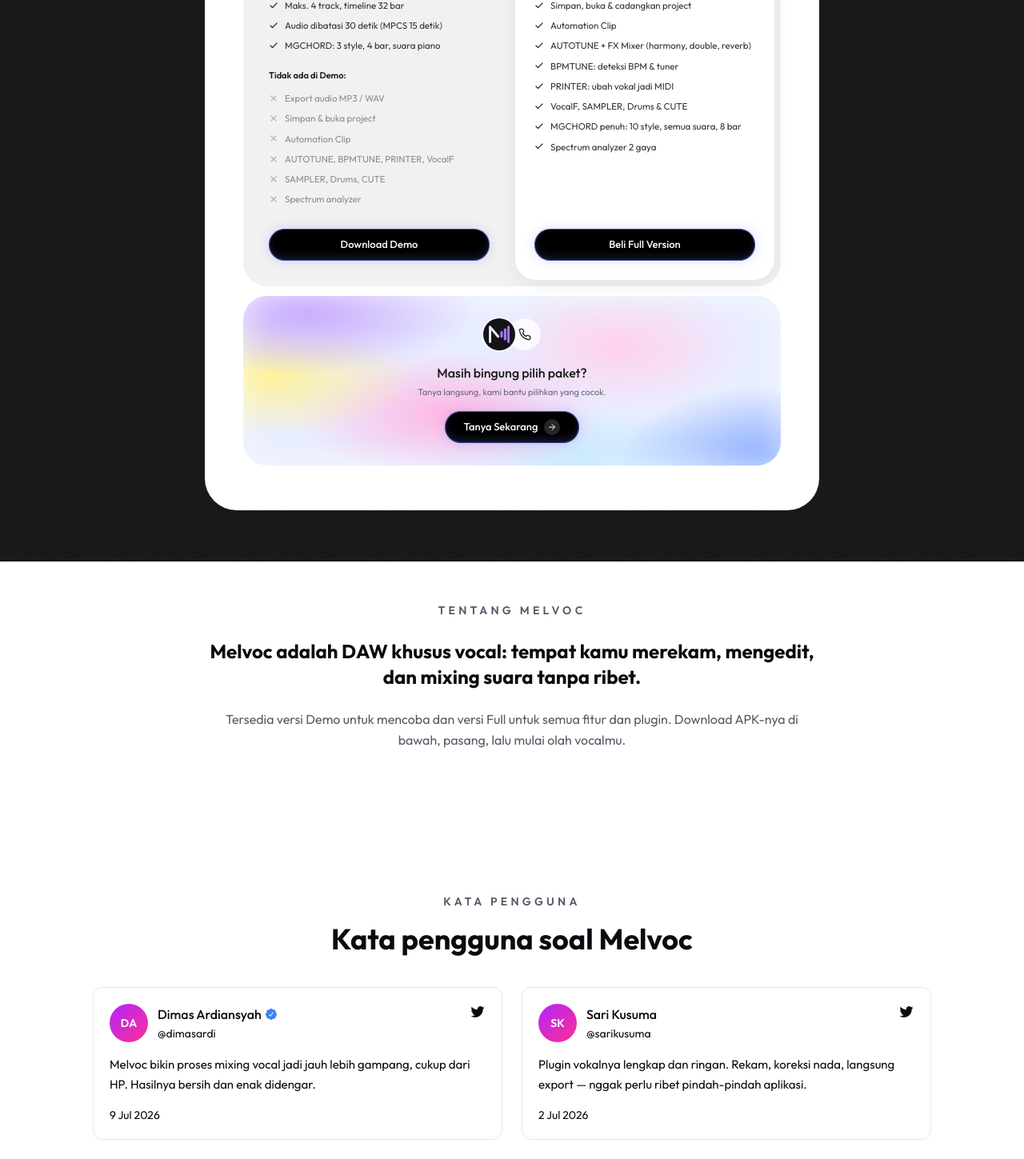
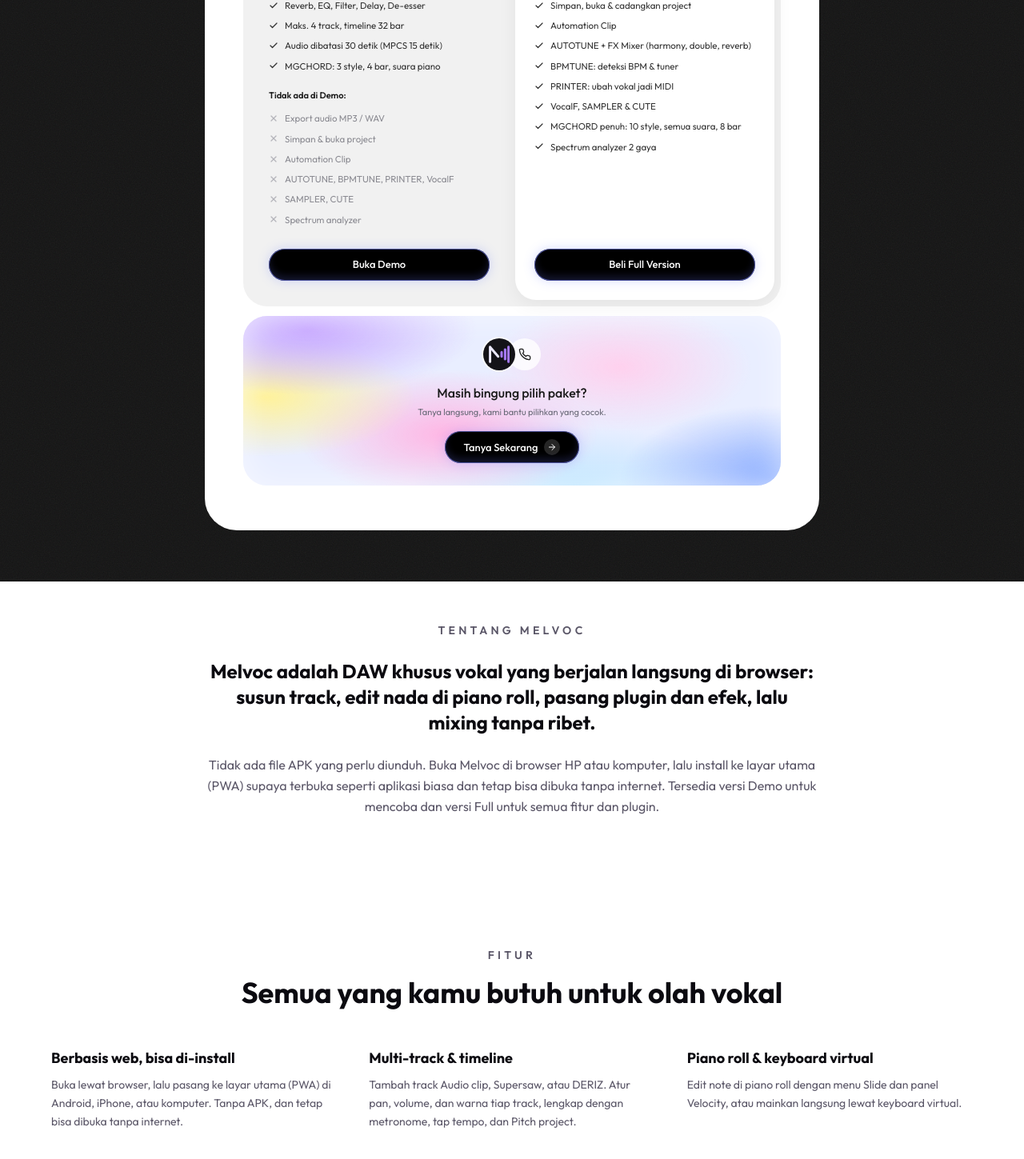
Before and after one commit to xe986232-ai/melvoclandingpage, a Next.js app: page / in a window 1280 px wide. Shown: the part 1323-2772 px from the top of the page at 80% size. Built offline with nearby package versions, Linux system fonts and the light colour scheme; a web font is replaced by a local one.

Commit message:
Homepage: rewrite content for web app / PWA (no APK, no recording wording), add Fitur section, update FAQ and Cara Pakai

```diff
--- a/app/layout.js
+++ b/app/layout.js
@@ -31,11 +31,11 @@ const accent = Space_Grotesk({
 export const metadata = {
   title: { default: "Melvoc — DAW Vocal", template: "%s | Melvoc" },
   description:
-    "Melvoc — DAW untuk olah vocal dan mixing vocal. Tersedia versi Demo dan Full Version.",
-  keywords: ["Melvoc", "DAW", "vocal", "mixing vocal", "aplikasi rekaman", "APK"],
+    "Melvoc — DAW vokal berbasis web (PWA): susun track, edit nada, dan mixing langsung dari browser. Tersedia versi Demo dan Full Version.",
+  keywords: ["Melvoc", "DAW", "DAW web", "PWA", "vocal", "mixing vocal", "piano roll"],
   openGraph: {
     title: "Melvoc — DAW Vocal",
-    description: "Rekam, edit, dan mixing vocal langsung dari HP.",
+    description: "DAW vokal berbasis web: susun track, edit, dan mixing langsung dari browser. Bisa di-install sebagai PWA.",
     siteName: "Melvoc",
     locale: "id_ID",
     type: "website",
@@ -43,7 +43,7 @@ export const metadata = {
   twitter: {
     card: "summary_large_image",
     title: "Melvoc — DAW Vocal",
-    description: "Rekam, edit, dan mixing vocal langsung dari HP.",
+    description: "DAW vokal berbasis web: susun track, edit, dan mixing langsung dari browser. Bisa di-install sebagai PWA.",
   },
 };
 
--- a/app/page.js
+++ b/app/page.js
@@ -1,6 +1,7 @@
 import { SiteNavbar } from "@/components/ui/site-navbar";
 import AppHeader from "@/components/AppHeader";
 import AboutSection from "@/components/AboutSection";
+import FeatureSection from "@/components/FeatureSection";
 import PricingSection from "@/components/PricingSection";
 import TestimonialSection from "@/components/TestimonialSection";
 import FaqSection from "@/components/FaqSection";
@@ -14,6 +15,7 @@ export default function Home() {
       <AppHeader />
       <PricingSection />
       <AboutSection />
+      <FeatureSection />
       <TestimonialSection />
       <FaqSection />
       <Footer />
--- a/components/AboutSection.jsx
+++ b/components/AboutSection.jsx
@@ -30,10 +30,10 @@ export default function AboutSection() {
           className="space-y-6"
         >
           <p className="font-display font-bold text-xl sm:text-2xl leading-snug text-ink">
-            Melvoc adalah DAW khusus vocal: tempat kamu merekam, mengedit, dan mixing suara tanpa ribet.
+            Melvoc adalah DAW khusus vokal yang berjalan langsung di browser: susun track, edit nada di piano roll, pasang plugin dan efek, lalu mixing tanpa ribet.
           </p>
           <p className="font-body font-normal text-ink-muted text-base leading-relaxed">
-            Tersedia versi Demo untuk mencoba dan versi Full untuk semua fitur dan plugin. Download APK-nya di bawah, pasang, lalu mulai olah vocalmu.
+            Tidak ada file APK yang perlu diunduh. Buka Melvoc di browser HP atau komputer, lalu install ke layar utama (PWA) supaya terbuka seperti aplikasi biasa dan tetap bisa dibuka tanpa internet. Tersedia versi Demo untuk mencoba dan versi Full untuk semua fitur dan plugin.
           </p>
         </motion.div>
       </div>
--- a/components/AppHeader.jsx
+++ b/components/AppHeader.jsx
@@ -26,9 +26,9 @@ export default function AppHeader() {
         initial={{ opacity: 0, y: -8 }}
         animate={{ opacity: 1, y: 0 }}
         transition={{ duration: 0.5 }}
-        className="relative font-body text-sm font-medium text-[#111] sm:text-base"
+        className="relative font-body text-sm font-medium text-[#111] sm:text-[1rem]"
       >
-        DAW Vocal untuk Android
+        DAW Vocal berbasis web · bisa di-install (PWA)
       </motion.p>
 
       {/* tengah */}
@@ -48,8 +48,8 @@ export default function AppHeader() {
         <h1 className="mt-6 font-display text-4xl font-extrabold leading-tight text-[#111] sm:text-6xl">
           {APP_NAME}
         </h1>
-        <p className="mt-3 max-w-xs font-body text-sm text-[#555] sm:max-w-sm sm:text-base">
-          Rekam, edit, dan mix vokalmu langsung dari HP.
+        <p className="mt-3 max-w-xs font-body text-sm text-[#555] sm:max-w-sm sm:text-[1rem]">
+          Susun track, edit nada, dan mixing vokalmu langsung dari browser. Install ke layar utama kapan saja.
         </p>
       </motion.div>
 
--- a/components/CaraPakaiSection.jsx
+++ b/components/CaraPakaiSection.jsx
@@ -4,11 +4,11 @@ import { motion } from "framer-motion";
 
 // ISI: sesuaikan langkah dengan alur Melvoc yang sebenarnya.
 const STEPS = [
-  { title: "Install APK", desc: "Download APK, lalu izinkan install dari sumber luar di Pengaturan > Keamanan." },
-  { title: "Buat project", desc: "Buka Melvoc, buat project baru, dan pilih sumber rekaman." },
-  { title: "Rekam & edit", desc: "Rekam vokal, potong, dan susun beberapa track." },
-  { title: "Mixing", desc: "Pasang plugin di tiap track lalu atur sampai pas." },
-  { title: "Export", desc: "Simpan hasil akhir dan bagikan." },
+  { title: "Buka Melvoc", desc: "Buka Melvoc di browser HP atau komputer. Tidak perlu download APK." },
+  { title: "Install ke layar utama", desc: "Opsional: pasang lewat tombol Install di browser, atau dari Pengaturan > Install aplikasi, supaya terbuka seperti aplikasi biasa." },
+  { title: "Buat track", desc: "Tambahkan track (Audio clip, Supersaw, atau DERIZ), upload audiomu, lalu susun pattern di timeline dan piano roll." },
+  { title: "Mixing", desc: "Pasang plugin dan efek di tiap track, lalu atur pan dan volume sampai pas." },
+  { title: "Export & simpan", desc: "Di Full Version: export ke MP3 atau WAV dan simpan project-nya." },
 ];
 
 export default function CaraPakaiSection() {
--- a/components/FaqSection.jsx
+++ b/components/FaqSection.jsx
@@ -10,25 +10,37 @@ const FAQ_ITEMS = [
     id: "1",
     title: "Apa itu Melvoc?",
     content:
-      "Melvoc adalah aplikasi DAW khusus vocal untuk membuat dan mixing vocal. Fokusnya cuma olah vocal, jadi alurnya simpel dan nggak ribet.",
+      "Melvoc adalah DAW khusus vokal berbasis web. Kamu bisa menyusun track, mengedit nada di piano roll, memasang plugin dan efek, lalu mixing, semuanya langsung di browser tanpa pasang aplikasi.",
   },
   {
     id: "2",
     title: "Apa bedanya versi Demo dan Full Version?",
     content:
-      "Demo untuk mencoba aplikasi dengan fitur terbatas. Full Version membuka semua fitur dan plugin. Keduanya berupa APK yang berbeda, jadi download sesuai kebutuhan.",
+      "Demo gratis untuk mencoba, dengan batas 4 track, timeline 32 bar, dan audio 30 detik, serta tanpa export dan simpan project. Full Version membuka semua fitur dan plugin tanpa batas, dan diakses dengan akun.",
   },
   {
     id: "3",
-    title: "Gimana cara install APK-nya?",
+    title: "Apakah perlu download APK?",
     content:
-      "Download APK dari bagian Download, buka file-nya, lalu izinkan install dari sumber luar jika diminta di Pengaturan > Keamanan. Setelah itu tekan Install.",
+      "Tidak. Melvoc berbasis website, jadi cukup dibuka lewat browser. Kalau mau terasa seperti aplikasi, install ke layar utama: di Android lewat tombol Install atau menu browser, di iPhone lewat Safari > Bagikan > Tambah ke Layar Utama, dan di komputer lewat ikon install di address bar. Di dalam Melvoc juga ada kartu Install aplikasi di Pengaturan.",
   },
   {
     id: "4",
+    title: "Bisa dipakai tanpa internet?",
+    content:
+      "Setelah pertama kali dimuat, Melvoc tersimpan di perangkatmu dan bisa dibuka tanpa internet. Khusus Full Version, perangkat perlu terhubung internet sesekali (maksimal 7 hari) untuk verifikasi lisensi.",
+  },
+  {
+    id: "5",
+    title: "Bagaimana cara mengaktifkan Full Version?",
+    content:
+      "Setelah membeli, kamu mendapat token. Buka Full Version, pilih Aktifkan token, buat akunmu, lalu masuk dengan email dan password. Satu token hanya untuk satu akun dan beberapa perangkat terbatas.",
+  },
+  {
+    id: "6",
     title: "Berapa harga Full Version dan ke mana kalau butuh bantuan?",
     content:
-      "Harga Full Version tertera di bagian Pricelist. Kalau ada kendala, hubungi tim support lewat kontak di bagian Download di bawah halaman.",
+      "Harga Full Version tertera di bagian Pricelist. Kalau ada kendala, hubungi tim support lewat kontak di bagian bawah halaman.",
   },
 ];
 
@@ -56,8 +68,7 @@ export default function FaqSection() {
           Pertanyaan yang sering ditanyain
         </h2>
         <p className="mt-3 text-ink-muted">
-          Belum nemu jawabannya? Hubungi support lewat bagian
-          &ldquo;Developer &amp; Support&rdquo;.
+          Belum nemu jawabannya? Hubungi support lewat kontak di bagian bawah halaman.
         </p>
       </motion.div>
 
--- /dev/null
+++ b/components/FeatureSection.jsx
@@ -0,0 +1,69 @@
+"use client";
+
+import { motion } from "framer-motion";
+
+// Fitur utama Melvoc (sesuai isi aplikasi). Tanpa kartu: teks polos dalam grid.
+const FEATURES = [
+  {
+    title: "Berbasis web, bisa di-install",
+    desc: "Buka lewat browser, lalu pasang ke layar utama (PWA) di Android, iPhone, atau komputer. Tanpa APK, dan tetap bisa dibuka tanpa internet.",
+  },
+  {
+    title: "Multi-track & timeline",
+    desc: "Tambah track Audio clip, Supersaw, atau DERIZ. Atur pan, volume, dan warna tiap track, lengkap dengan metronome, tap tempo, dan Pitch project.",
+  },
+  {
+    title: "Piano roll & keyboard virtual",
+    desc: "Edit note di piano roll dengan menu Slide dan panel Velocity, atau mainkan langsung lewat keyboard virtual.",
+  },
+  {
+    title: "Plugin untuk vokal",
+    desc: "MPCS untuk edit pitch manual, MGCHORD untuk chord progression, plus AUTOTUNE, BPMTUNE, PRINTER, dan plugin lainnya.",
+  },
+  {
+    title: "Efek & mastering",
+    desc: "Reverb, EQ, Filter, Delay, dan De-esser di tiap track, ditambah Master Loudness (compressor dan limiter) di output.",
+  },
+  {
+    title: "Project, export & automation",
+    desc: "Di Full Version: simpan dan buka project, export ke MP3 atau WAV, dan atur gerak knob lewat Automation Clip.",
+  },
+];
+
+export default function FeatureSection() {
+  return (
+    <section id="fitur" className="relative px-6 sm:px-10 py-16 sm:py-20">
+      <div className="max-w-6xl mx-auto">
+        <motion.div
+          initial={{ opacity: 0, y: 24 }}
+          whileInView={{ opacity: 1, y: 0 }}
+          viewport={{ once: true, margin: "-100px" }}
+          transition={{ duration: 0.7 }}
+          className="mb-12 text-center"
+        >
+          <span className="font-body font-semibold text-sm tracking-[0.3em] uppercase text-ink-muted">
+            Fitur
+          </span>
+          <h2 className="font-display font-bold text-3xl sm:text-4xl mt-4 text-ink">
+            Semua yang kamu butuh untuk olah vokal
+          </h2>
+        </motion.div>
+
+        <div className="grid gap-x-10 gap-y-10 sm:grid-cols-2 lg:grid-cols-3">
+          {FEATURES.map((f, i) => (
+            <motion.div
+              key={f.title}
+              initial={{ opacity: 0, y: 20 }}
+              whileInView={{ opacity: 1, y: 0 }}
+              viewport={{ once: true, margin: "-40px" }}
+              transition={{ duration: 0.5, delay: (i % 3) * 0.06 }}
+            >
+              <h3 className="font-display font-bold text-lg text-ink">{f.title}</h3>
+              <p className="mt-2 font-body text-sm leading-relaxed text-ink-muted">{f.desc}</p>
+            </motion.div>
+          ))}
+        </div>
+      </div>
+    </section>
+  );
+}
--- a/components/Footer.jsx
+++ b/components/Footer.jsx
@@ -1,4 +1,4 @@
-import { DEMO_APK_URL, FULL_APK_URL, FULL_PRICE } from "@/lib/melvoc";
+import { DEMO_APP_URL, FULL_APP_URL, FULL_PRICE } from "@/lib/melvoc";
 
 export default function Footer() {
   return (
@@ -8,12 +8,12 @@ export default function Footer() {
     >
       <div className="max-w-6xl mx-auto flex flex-col md:flex-row justify-between gap-10">
         <div>
-          <h3 className="font-display font-extrabold text-3xl text-ink">Download Melvoc</h3>
+          <h3 className="font-display font-extrabold text-3xl text-ink">Buka Melvoc</h3>
           <p className="font-body font-normal text-ink-muted mt-3 max-w-sm">
-            Coba dulu versi Demo, atau langsung ambil Full Version ({FULL_PRICE}).
+            Coba dulu versi Demo langsung di browser, atau ambil Full Version ({FULL_PRICE}). Tanpa download APK: buka, lalu install ke layar utama kalau mau.
           </p>
           <div className="mt-6 flex flex-wrap gap-3">
-            {[["Download Full", FULL_APK_URL, true], ["Download Demo", DEMO_APK_URL, false]].map(([label, url, primary]) =>
+            {[["Buka Full", FULL_APP_URL, true], ["Buka Demo", DEMO_APP_URL, false]].map(([label, url, primary]) =>
               url ? (
                 <a key={label} href={url} target="_blank" rel="noopener noreferrer"
                   className={primary
--- a/components/TestimonialSection.jsx
+++ b/components/TestimonialSection.jsx
@@ -11,14 +11,14 @@ const TESTIMONIALS = [
     handle: "dimasardi",
     verified: true,
     date: "9 Jul 2026",
-    text: "Melvoc bikin proses mixing vocal jadi jauh lebih gampang, cukup dari HP. Hasilnya bersih dan enak didengar.",
+    text: "Melvoc bikin proses mixing vocal jadi jauh lebih gampang, cukup dari browser HP. Hasilnya bersih dan enak didengar.",
   },
   {
     name: "Sari Kusuma",
     handle: "sarikusuma",
     verified: false,
     date: "2 Jul 2026",
-    text: "Plugin vokalnya lengkap dan ringan. Rekam, koreksi nada, langsung export — nggak perlu ribet pindah-pindah aplikasi.",
+    text: "Plugin vokalnya lengkap dan ringan. Koreksi nada, mixing, langsung export — nggak perlu ribet pindah-pindah aplikasi.",
   },
   {
     name: "Bima Prasetya",
--- a/lib/melvoc.js
+++ b/lib/melvoc.js
@@ -1,4 +1,4 @@
-// Data utama aplikasi -- dipakai di header atas & footer.
+// Data utama Melvoc (web app / PWA) -- dipakai di header atas & footer.
 // ISI: ganti nilai di bawah dengan data asli.
 export const APP_NAME = "Melvoc";
 export const APP_ICON = "/melvoc-icon.png"; // taruh icon asli di /public lalu ganti path
@@ -6,8 +6,8 @@ export const FULL_PRICE = "Rp 70.000"; // harga full version
 
 // Link tombol (kosongkan "" kalau belum ada -> tombol jadi "Segera hadir")
 export const BUY_URL = ""; // link beli, mis. https://wa.me/628xxxx atau halaman pembayaran
-export const DEMO_APK_URL = ""; // link download APK demo
-export const FULL_APK_URL = ""; // link download APK full (untuk yang sudah beli)
+export const DEMO_APP_URL = ""; // link buka versi Demo (web app)
+export const FULL_APP_URL = ""; // link buka versi Full (halaman masuk / aktivasi token)
 
 // Pricelist -- section "Pricelist" di bawah header (components/PricingSection.jsx).
 // Tiap paket: price = angka utama, priceSub = bagian abu-abu di belakangnya
@@ -22,6 +22,7 @@ export const PRICELIST = [
     suffix: "/Selamanya",
     includedLabel: "Yang kamu dapat:",
     features: [
+      "Langsung dipakai di browser, bisa di-install (PWA)",
       "DERIZ, MPCS, MGCHORD & Supersaw",
       "Reverb, EQ, Filter, Delay, De-esser",
       "Maks. 4 track, timeline 32 bar",
@@ -34,11 +35,11 @@ export const PRICELIST = [
       "Simpan & buka project",
       "Automation Clip",
       "AUTOTUNE, BPMTUNE, PRINTER, VocalF",
-      "SAMPLER, Drums, CUTE",
+      "SAMPLER, CUTE",
       "Spectrum analyzer",
     ],
-    cta: "Download Demo",
-    url: DEMO_APK_URL,
+    cta: "Buka Demo",
+    url: DEMO_APP_URL,
   },
   {
     name: "Full Version",
@@ -55,7 +56,7 @@ export const PRICELIST = [
       "AUTOTUNE + FX Mixer (harmony, double, reverb)",
       "BPMTUNE: deteksi BPM & tuner",
       "PRINTER: ubah vokal jadi MIDI",
-      "VocalF, SAMPLER, Drums & CUTE",
+      "VocalF, SAMPLER & CUTE",
       "MGCHORD penuh: 10 style, semua suara, 8 bar",
       "Spectrum analyzer 2 gaya",
     ],
--- a/lib/nav.js
+++ b/lib/nav.js
@@ -5,7 +5,7 @@ export const navItems = [
   { name: "Pricelist", link: "/#pricelist" },
   { name: "Plugin", link: "/plugin" },
   { name: "Cara Pakai", link: "/cara-pakai" },
-  { name: "Download", link: "/#download" },
+  { name: "Buka App", link: "/#download" },
 ];
 
 export const mobileGroups = [
@@ -23,7 +23,7 @@ export const mobileGroups = [
     label: "Info",
     items: [
       { name: "FAQ", link: "/#faq" },
-      { name: "Download", link: "/#download" },
+      { name: "Buka App", link: "/#download" },
     ],
   },
 ];
```
Also changed, not shown: lib/plugins.js.
